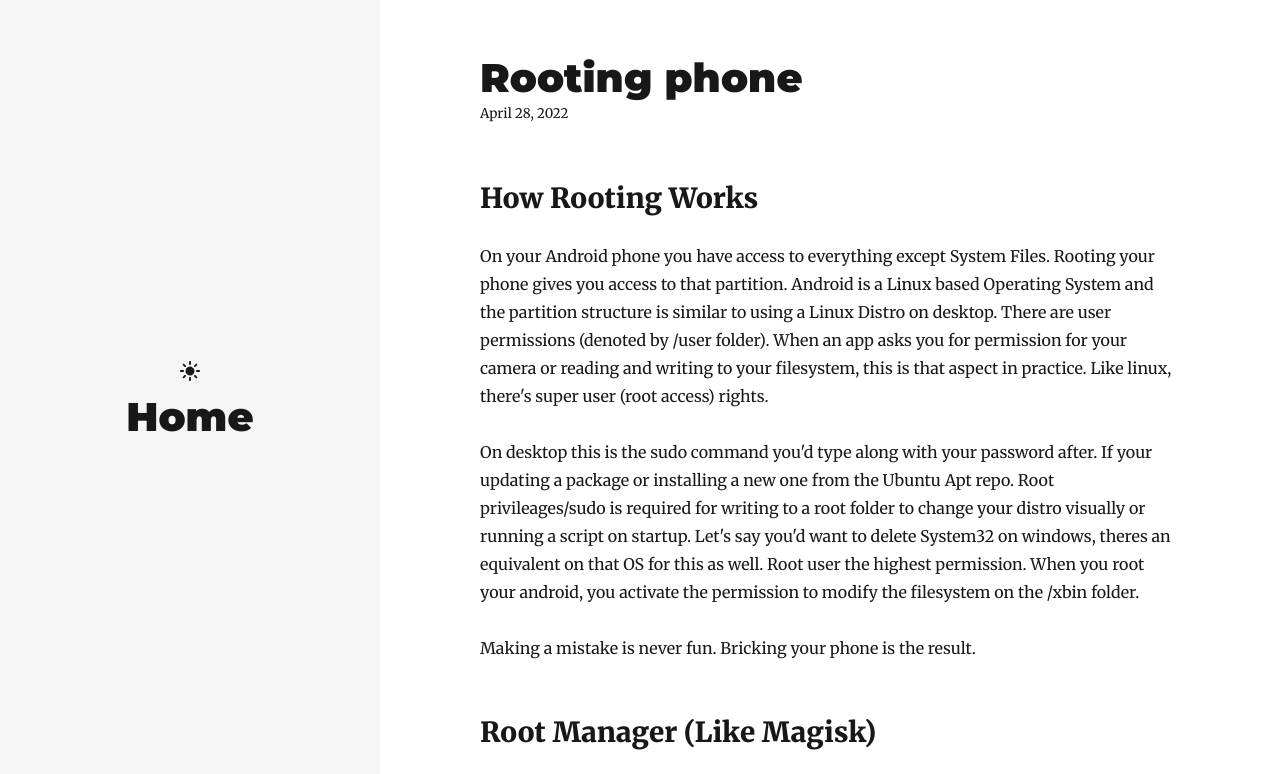
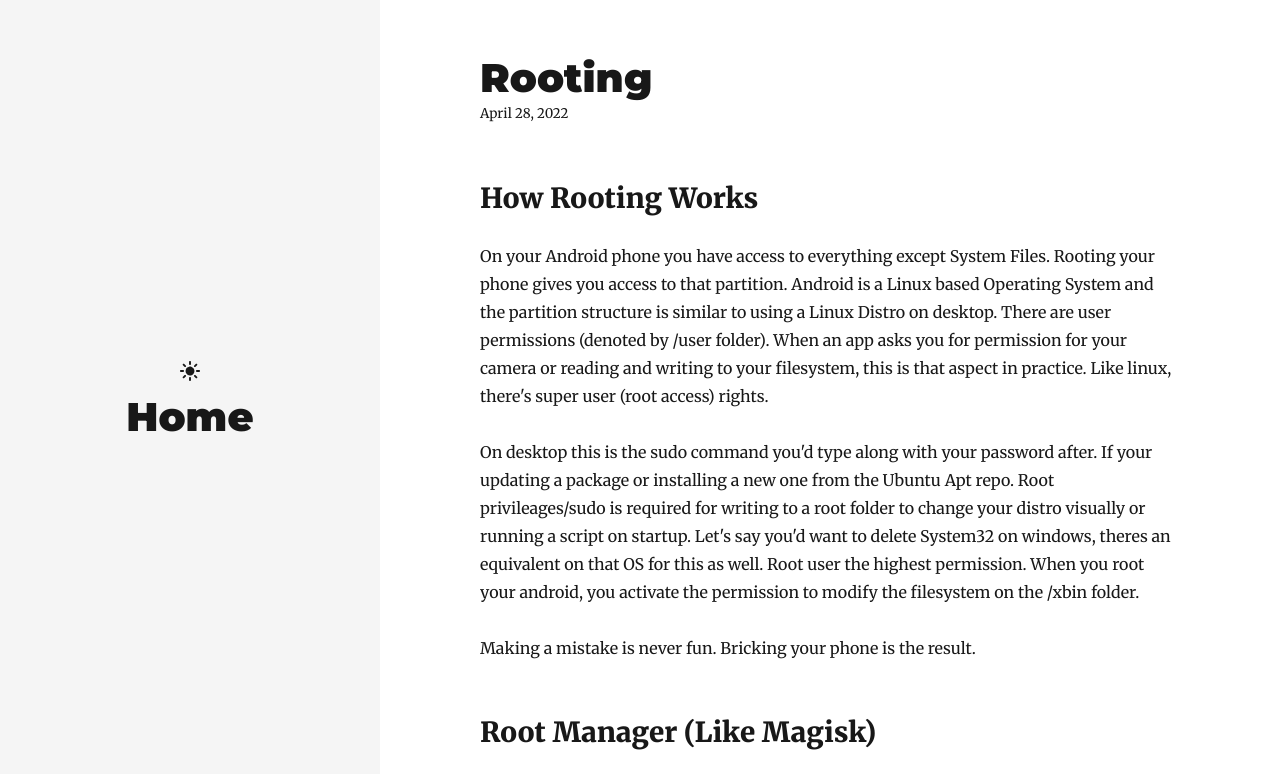
Before and after one commit to NatC02/blog, a Gatsby site: page /some-info-on-rooting/ in a window 1280 px wide. Shown: the top 774 px of the page. Built offline with nearby package versions, Linux system fonts and the light colour scheme; Gatsby itself is replaced by a stand-in of ours; some packages are replaced by stand-ins of ours.

Commit message:
fixed typo

```diff
--- a/content/blog/some-info-on-rooting/index.md
+++ b/content/blog/some-info-on-rooting/index.md
@@ -1,5 +1,5 @@
 ---
-title: Rooting phone
+title: Rooting
 date: "2022-04-28"
 description: "How rooting works"
 ---
```
